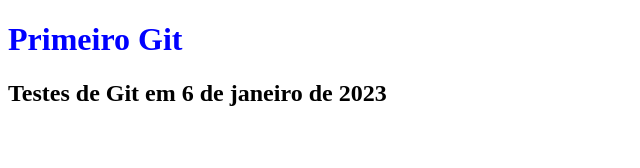
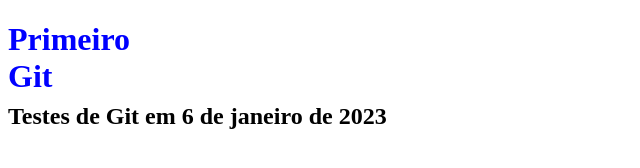
Before and after one commit to vlupato/new-repo, a plain HTML site: page index.html in a window 1280 px wide. Shown: the whole page, without its empty margins (0-640 px from the left). Drawn offline with Linux system fonts and the light colour scheme.

Commit message:
modifica o index e o style em 7/01/23

```diff
--- a/index.html
+++ b/index.html
@@ -6,7 +6,7 @@
     <meta name="viewport" content="width=device-width, initial-scale=1.0">
     <link rel="stylesheet" href="style.css">
 
-    <title>Git</title>
+    <title>Git Testes </title>
 </head>
 <body>
     <h1 class="h1">Primeiro Git</h1>
--- a/style.css
+++ b/style.css
@@ -1,3 +1,5 @@
 .h1{
    color: blue;
+   width: 60px;
+   height: 60px;
 }
```
